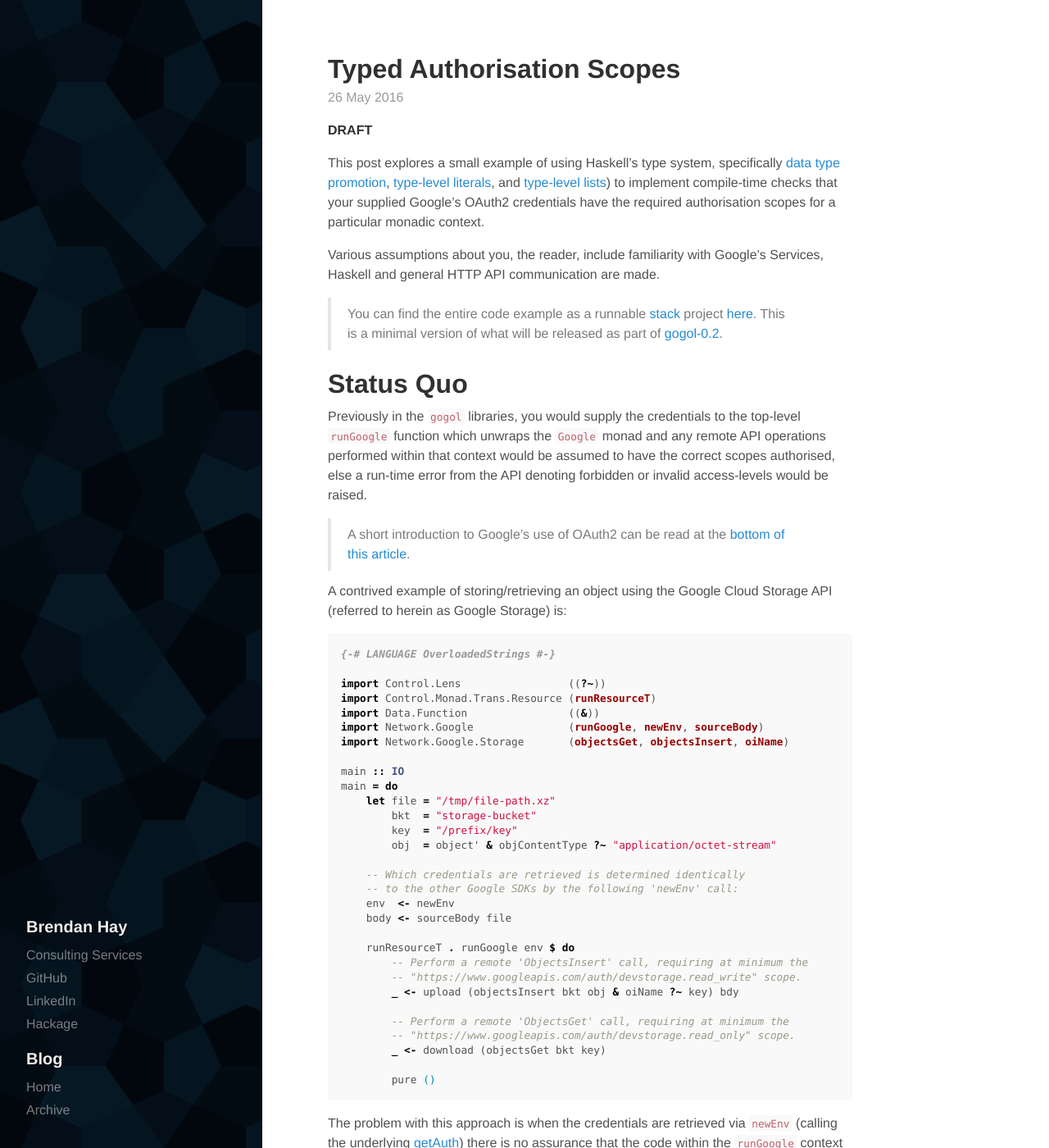
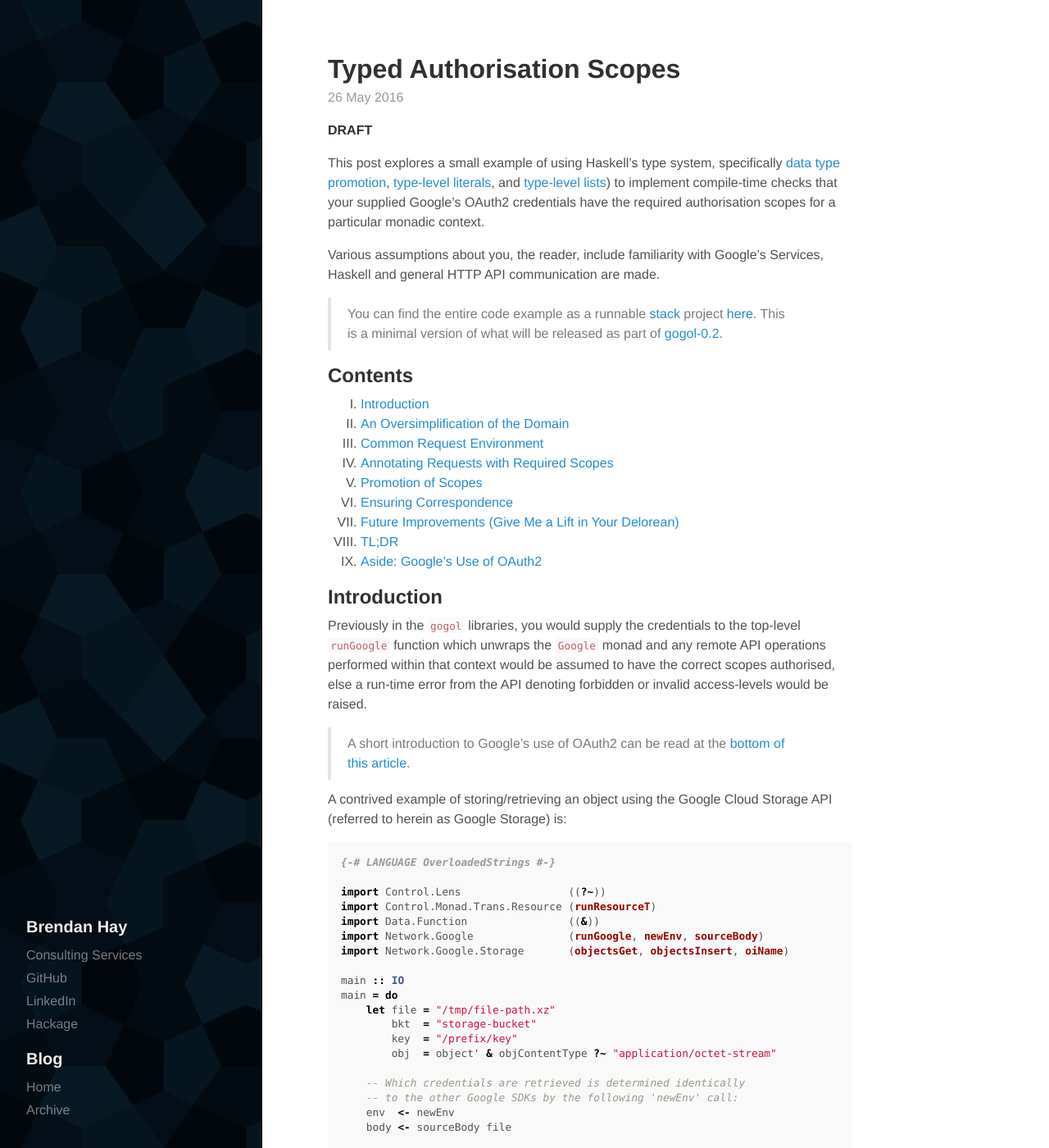
Before and after one commit to brendanhay/brendanhay.github.io, a Jekyll site: the page built from _posts/2016-05-26-typed-authorisation-scopes.md, in a window 1280 px wide and 1400 px high. Shown: the whole window at 82% size. Built offline with Jekyll 4.4.1, drawn with Linux system fonts in a browser that asks for light colours; some of the changed text lies outside the part shown.

Commit message:
Tweaking heading sizes and TOC styling

```diff
--- a/_config.yml
+++ b/_config.yml
@@ -4,6 +4,7 @@ gems:
 kramdown:
   input: GFM
   hard_wrap: false
+  toc_levels: "2"
 # Permalinks
 permalink:        pretty
 # Setup
--- a/_posts/2016-05-26-typed-authorisation-scopes.md
+++ b/_posts/2016-05-26-typed-authorisation-scopes.md
@@ -20,7 +20,12 @@ Google's Services, Haskell and general HTTP API communication are made.
 This is a minimal version of what will be released as part of
 [gogol-0.2](http://hackage.haskell.org/package/gogol).
 
-# Status Quo
+<h2>Contents</h2>
+* TOC
+{:toc}
+
+
+## Introduction
 
 Previously in the [`gogol`](http://hackage.haskell.org/packages/#cat:Google)
 libraries, you would supply the credentials to the top-level
@@ -84,7 +89,8 @@ that having strongly typed scopes could mitigate some classes of invalid credent
 least self-document the authorisation requirements a particular segment of
 code has.
 
-# An Oversimplification of the Domain
+
+## An Oversimplification of the Domain
 
 To illustrate usage of OAuth scopes for authorization purposes, we'll use a
 faux Google Storage API. This simplified API will have 3 operations, each requiring a different scope:
@@ -105,7 +111,7 @@ can then be used to retrieve either the metadata or payload using the same objec
 For our example, we'll just assume a streaming payload with no metadata where each
 operation address an storage bucket and object prefix/key.
 
-## Credentials
+### Credentials
 
 Our faux API's authentication and authorisation will model the real API as closely
 as possible. We'll assume credentials were created in the [Google Developers Console](https://console.developers.google.com/apis/credentials)
@@ -126,7 +132,7 @@ data Client = Client
 > The **Other** credentials type is used so we do not have to serve a callback URI
 to obtain the authorisation code.
 
-## Operations
+### Operations
 
 The common parameters for each operation can be modelled as newtypes with a
 utility function `objectPath` to encode the full Google Storage path to an object
@@ -160,7 +166,7 @@ a smart constructor and defaulting the rest proves more palatable. A real-world
 be found
 [here](https://github.com/brendanhay/gogol/blob/0.0.1/gogol-container/gen/Network/Google/Resource/Container/Projects/Zones/Clusters/Create.hs#L80-L143).
 
-## Scopes
+### Scopes
 
 Similarly, an OAuth2 scope and the specific set we require for our faux Google Storage API
 can be represented as:
@@ -343,7 +350,7 @@ was authorised with the correct scopes for all three operations above? That is,
 *or* both `readOnly` and `readWrite` should have been authorised else
 an error will occur when the example is run.
 
-# Annotating Requests with Required Scopes
+## Annotating Requests with Required Scopes
 
 Since we know the scopes each respective request within a given `Context` requires,
 how can we ensure the user is prompted with the correct scopes to authorise?
@@ -386,7 +393,7 @@ The associated type-level list of symbols is used to represent a 'set' of scopes
 of which _one_ (preferrably with the least privilege) is required.
 
 
-# Promotion of Scopes
+## Promotion of Scopes
 
 .. by Parameterising the `Token`, `Env`, and `Context` over the list of scopes
 that were used to form the authorisation URL.
@@ -431,7 +438,8 @@ redirectPrompt :: GetScopes s => Client                       -> IO (Code  s)
 exchangeCode   ::                Client -> Code  s -> Manager -> IO (Token s)
 {% endhighlight %}
 
-# Ensuring Correspondence
+
+## Ensuring Correspondence
 
 Unfortunately, despite having the ability to infer the correct authorisation
 URL based on the type of `Token` and `Env`, there is still a piece missing,
@@ -505,7 +513,7 @@ error will occur during compilation:
 > TODO: Note about the additional supported credential types in the `gogol-0.2` release.
 
 
-# Future Improvements (Give Me a Lift in Your Delorean)
+## Future Improvements (Give Me a Lift in Your Delorean)
 
 Having to explicitly annotate `Env` with the set of scopes seems superfluous, it'd
 be nice to have the compiler infer the type of `Env`.
@@ -516,10 +524,10 @@ least priviledged set of scopes is used would also be an interesting possible
 improvement.
 
 
-# TL;DR
+## TL;DR
 
 
-# Aside: Google's Use of OAuth2
+## Aside: Google's Use of OAuth2
 
 Google secures their public facing APIs using [OAuth2](https://developers.google.com/identity/protocols/OAuth2).
 
--- a/public/css/hyde.css
+++ b/public/css/hyde.css
@@ -46,9 +46,7 @@ html {
 }
 
 #markdown-toc {
-    list-style-type: none;
-    margin-left: 0;
-    padding-left: 0;
+    list-style-type: upper-roman;
 }
 
 /*
```
Also changed, not shown: other parts of _posts/2016-05-26-typed-authorisation-scopes.md (+2 -1 lines), _posts/2014-11-22-amazonka-comprehensive-haskell-aws-client.md (+9 -9 lines), _posts/2015-08-16-amazonka-1-0-release.md (+11 -11 lines), _posts/2015-09-14-amazonka-s3-encryption.md (+4 -4 lines).
